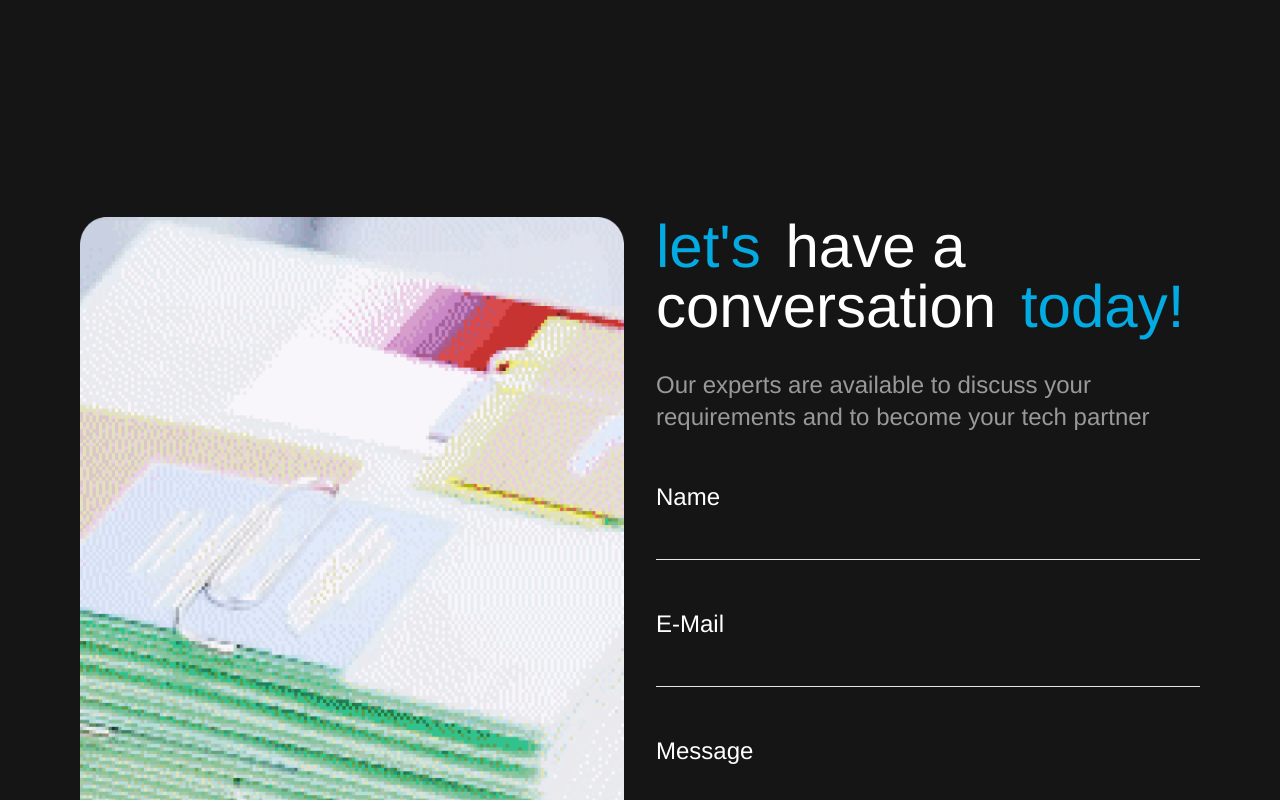
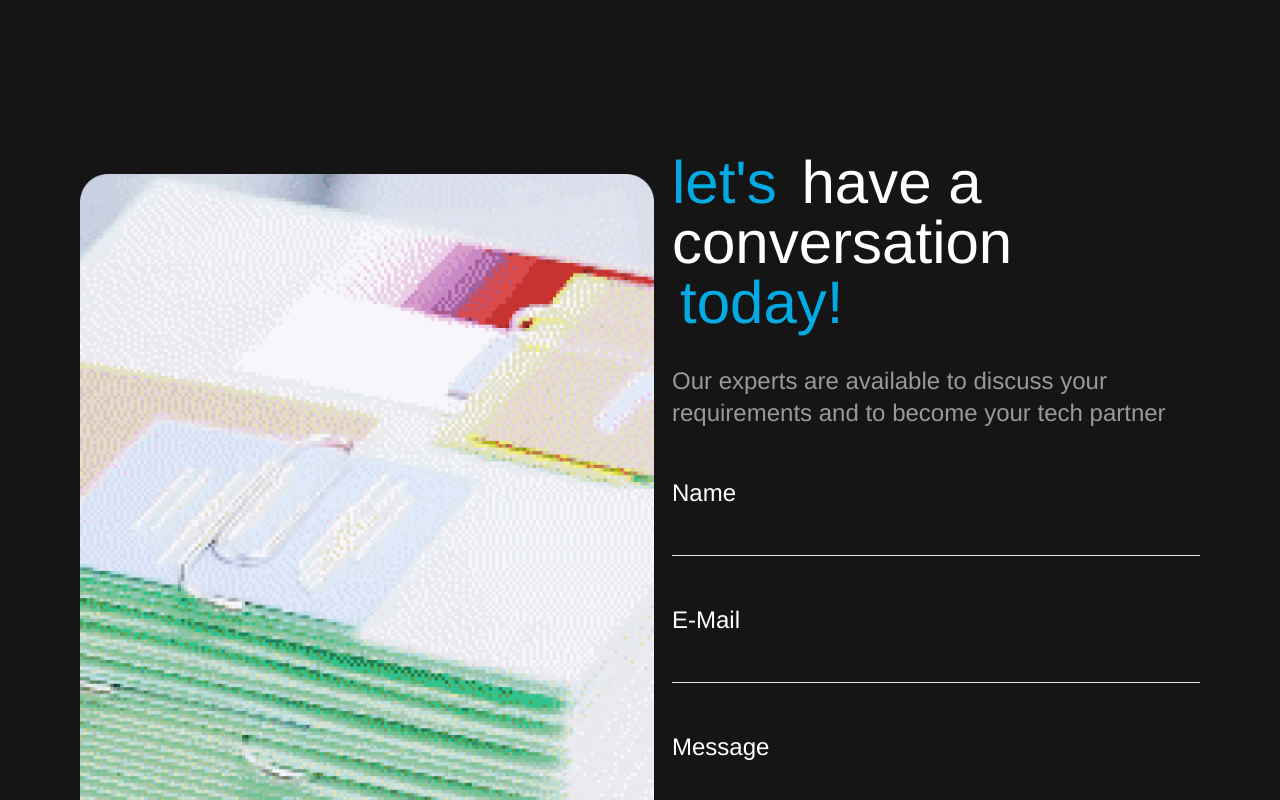
Before and after one commit to prabhat135/iTraction, a React (Create React App) app: page / in a window 1280 px wide. Shown: the part 5720-6520 px from the top of the page. Built offline with nearby package versions, Linux system fonts and the light colour scheme.

Commit message:
make ContactUs responsive

```diff
--- a/src/components/ContactUs.js
+++ b/src/components/ContactUs.js
@@ -3,21 +3,21 @@ import '../index.css';
 
 const ContactUs = () => {
   return (
-    <div className="contactus flex flex-col sm:flex-row justify-around p-4 sm:p-20 sm:gap-8 dark:bg-white ">
-      <div className="contactus-image w-full mb-10 sm:mb-0  sm:w-[50%]">
+    <div className="contactus flex flex-col-reverse lg:flex-row justify-around p-4 lg:px-20 lg:pb-20 gap-8 dark:bg-white ">
+
+      <div className="contactus-image flex items-center mb-20 sm:mb-0 w-full lg:w-[50%]">
         <img
           src="./assets/contactus.png"
           alt=""
-          className="h-[400px] w-full sm:h-[800px] sm:w-[580px] "
+          className="max-w-md lg:max-w-none h-[450px] md:h-[600px] w-[400px] lg:h-[700px] xl:w-[580px] xl:h-[800px]"
         />
       </div>
 
-      <div className="contactus-content flex w-full text-center sm:text-left sm:w-[50%]">
+      <div className="contactus-content mx-auto flex justify-center sm:text-left lg:w-[50%] px-5 sm:px-10 md:px-20 lg:px-0">
         <div className="contactus-heading">
           <h1 className="text-center sm:text-left text-6xl text-white font-medium mb-8 leading-none">
             <span className="text-[#04ABE2] pr-0 sm:pr-2">let's </span>
-            have a
-            conversation <span className="text-[#04ABE2] pl-0 sm:pl-2">today!</span>
+            have a conversation <span className="text-[#04ABE2] pl-0 sm:pl-2">today!</span>
           </h1>
           <p className="flex flex-wrap text-center sm:text-left text-2xl text-[#999999]">
             Our experts are available to discuss your requirements and to become
```
